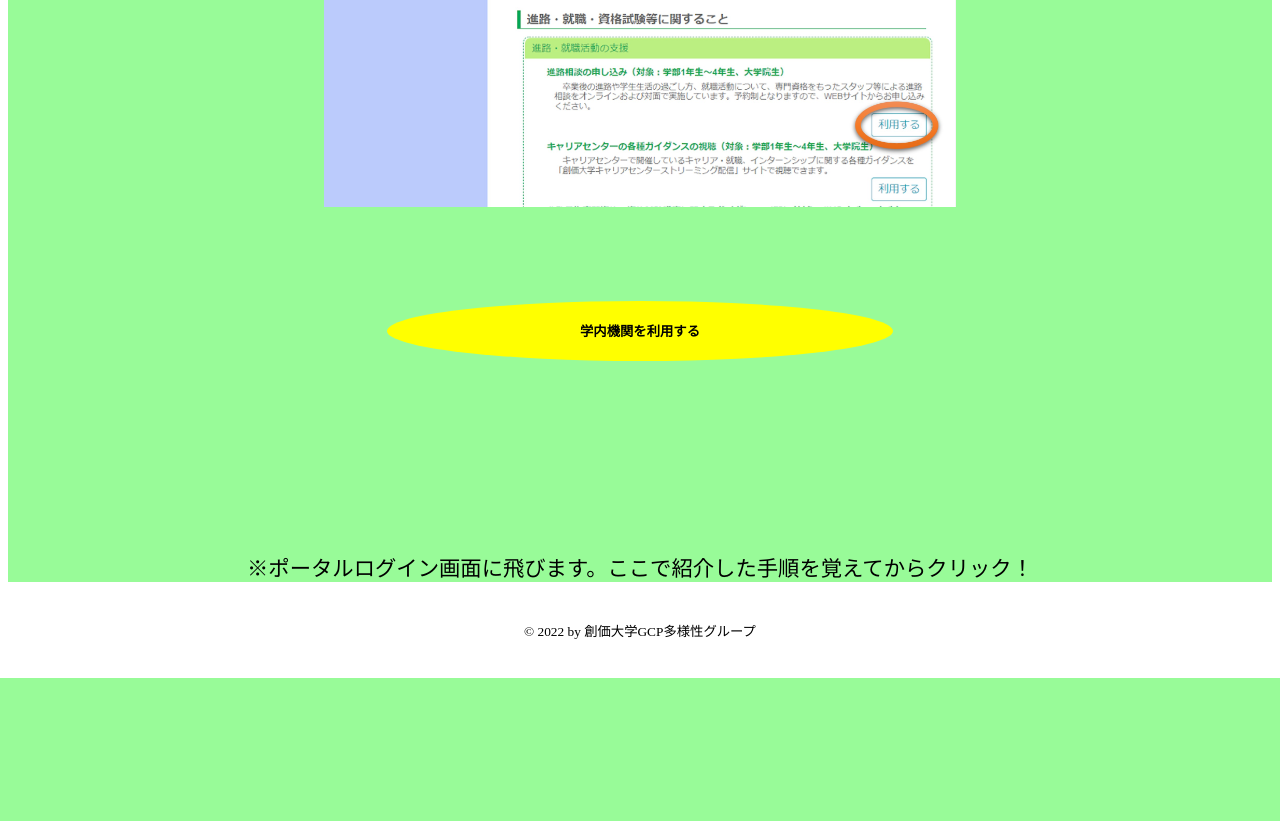
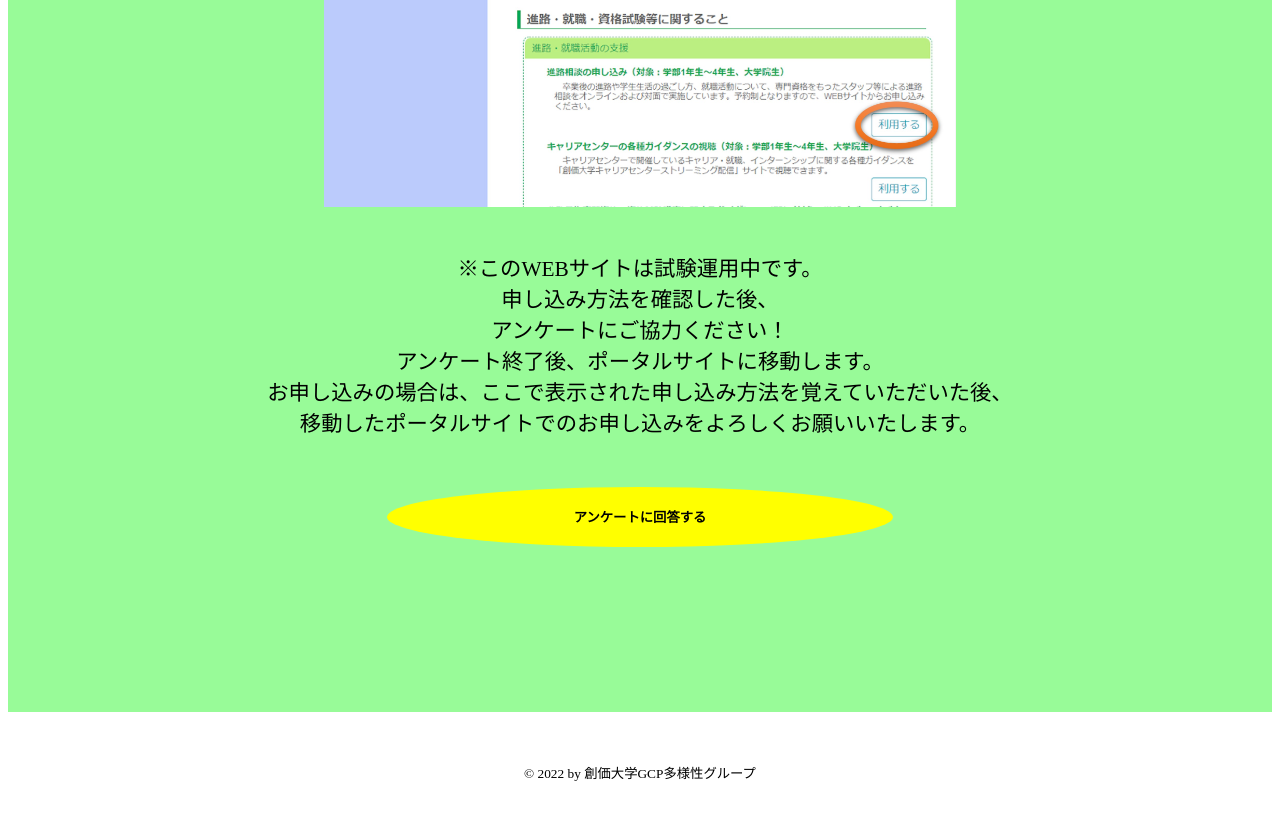
Before and after one commit to akiyamasoka/yukiyanagi, a Django app: page /post_place/1/ in a window 1280 px wide. Shown: the part 1323-2144 px from the top of the page. Before the commit the page ends 2001 px from the top, so only its background shows below. Run offline with Django 3.2, Linux system fonts and the light colour scheme; tables that the repository leaves empty hold one stand-in row (values such as "Sample post").

Commit message:
New Changes on 25/4.

```diff
--- a/blog/templates/blog/post_detail.html
+++ b/blog/templates/blog/post_detail.html
@@ -6,7 +6,10 @@
         <p>回答が送信されました</p>
         <p>ご協力ありがとうございました</p>
         <div class="apply_button">
-            <p><a href="{% url 'post_place' pk=post.pk %}" class="app_button">学内機関の場所・利用方法を見る</a></p>
+            <p><a href="{% url 'post_place' pk=post.pk %}" class="app_button">学内機関の場所・利用方法をもう一度確認する</a></p>
+        </div>
+        <div class="apply_button">
+            <p><a href="{{ post.link }}" class="re_button">Webページに移動する</a></p>
         </div>
         <p><a href="/">トップページに戻る</a></p>
     </div>
--- a/blog/templates/blog/post_place.html
+++ b/blog/templates/blog/post_place.html
@@ -111,8 +111,13 @@
                 </div>
             {% endif %}
             <div class="result_button">
-                <h3><a href="{{ post.link }}" class="re_button">学内機関を利用する</a></h3>
-                <p>※ポータルログイン画面に飛びます。ここで紹介した手順を覚えてからクリック！</p>
+                <p>※このWEBサイトは試験運用中です。</p>
+                <p>申し込み方法を確認した後、</p>
+                <p>アンケートにご協力ください！</p>
+                <p>アンケート終了後、ポータルサイトに移動します。</p>
+                <p>お申し込みの場合は、ここで表示された申し込み方法を覚えていただいた後、</p>
+                <p>移動したポータルサイトでのお申し込みをよろしくお願いいたします。</p>
+                <h3><a href="{% url 'servey_form' pk=post.pk %}" class="re_button">アンケートに回答する</a></h3>
             </div>
         {% endif %}
     </div>
```
Also changed, not shown: blog/templates/blog/post_result.html (+4 -3 lines).
